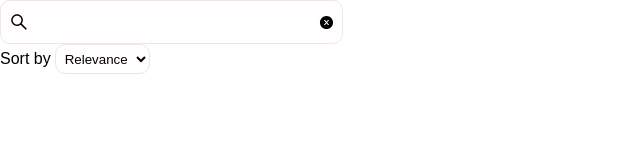
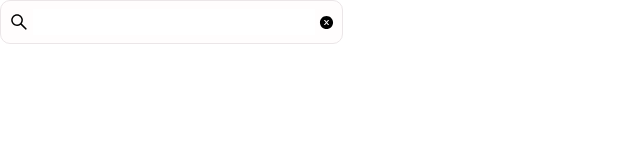
Before and after one commit to ufoBeliever/books, a React (Create React App) app: page / in a window 1280 px wide. Shown: the top 160 px of the page, without its empty margins (0-640 px from the left). Built offline with nearby package versions, Linux system fonts and the light colour scheme.

Commit message:
feat: minor fixes

```diff
--- a/src/App.tsx
+++ b/src/App.tsx
@@ -50,33 +50,31 @@ function App() {
           filteredData = [...filteredData, el];
         }
       }
+    } else {
+      filteredData = responseData;
+    }
+    setMaxPrice(biggestPrice(filteredData));
+    if (currentPrice === 0) {
+      setFilteredData(filteredData);
+    } else {
       setFilteredData(
         filteredData.filter((e) => {
-          return (e.saleInfo.listPrice?.amount || 0) <= currentPrice;
+          return e.saleInfo.listPrice?.amount <= currentPrice;
         })
       );
-      setMaxPrice(biggestPrice(filteredData));
-    } else {
-      setFilteredData(
-        responseData.filter((e) => {
-          return (e.saleInfo.listPrice?.amount || 0) <= currentPrice;
-        })
-      );
-      setMaxPrice(biggestPrice(responseData));
     }
-  }, [currentCategories, responseData, currentPrice]);
+  }, [currentCategories, responseData, currentPrice, allCategories]);
 
   useEffect(() => {
     setCurrentCategories([]);
     setFilteredData([]);
     setCurrentPrice(0);
-    setMaxPrice(0);
   }, [responseData]);
 
   return (
     <div className="App">
       <Input onSubmit={setSearchString} />
-      <Sort value={sortBy} setValue={setSortBy} />
+
       {!!maxPrice && (
         <Slider
           title="Price"
@@ -86,11 +84,14 @@ function App() {
         />
       )}
       {allCategories && (
-        <Categories
-          allCategories={allCategories}
-          currentCategories={currentCategories}
-          setCurrentCategories={setCurrentCategories}
-        />
+        <>
+          <Categories
+            allCategories={allCategories}
+            currentCategories={currentCategories}
+            setCurrentCategories={setCurrentCategories}
+          />
+          <Sort value={sortBy} setValue={setSortBy} />
+        </>
       )}
       <BooksWrapper responseData={filteredData} />
     </div>
--- a/src/components/Book/index.tsx
+++ b/src/components/Book/index.tsx
@@ -9,7 +9,7 @@ export const Book: React.FC<IBookProps> = ({
   link = "",
 }) => {
   return (
-    <a href={link}>
+    <a href={link} target="_blank" rel="noreferrer">
       <div className="book">
         <img src={image} alt="Book cover" className="book__image" />
         <div className="book__text-wrapper">
--- a/src/components/Categories/index.tsx
+++ b/src/components/Categories/index.tsx
@@ -1,4 +1,4 @@
-import { useEffect, useState } from "react";
+import { useState } from "react";
 import "./styles.scss";
 import { ICategoriesProps } from "./types";
 import { TiTick } from "react-icons/ti";
@@ -11,10 +11,6 @@ export const Categories: React.FC<ICategoriesProps> = ({
 }) => {
   const [isOpened, setIsOpened] = useState<boolean>(false);
   const allCategoriesArr = Array.from(allCategories);
-
-  useEffect(() => {
-    console.log(currentCategories);
-  }, [currentCategories]);
 
   const setCategory = (category: string) => {
     if (currentCategories.indexOf(category) === -1) {
@@ -41,10 +37,11 @@ export const Categories: React.FC<ICategoriesProps> = ({
           (isOpened ? "categories__wrapper_opened" : "")
         }
       >
-        {allCategoriesArr.map((e) => {
+        {allCategoriesArr.map((e, i) => {
           const isItemSelected = isSelected(e);
           return (
             <button
+              key={i}
               title={e}
               onClick={() => setCategory(e)}
               className={
```
